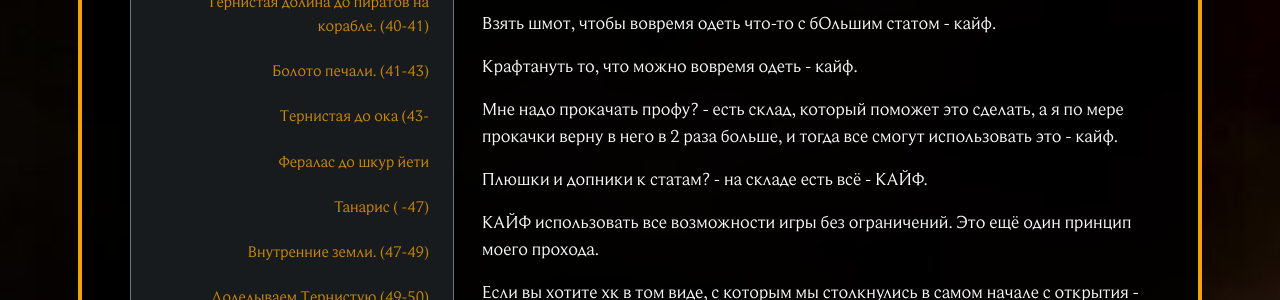
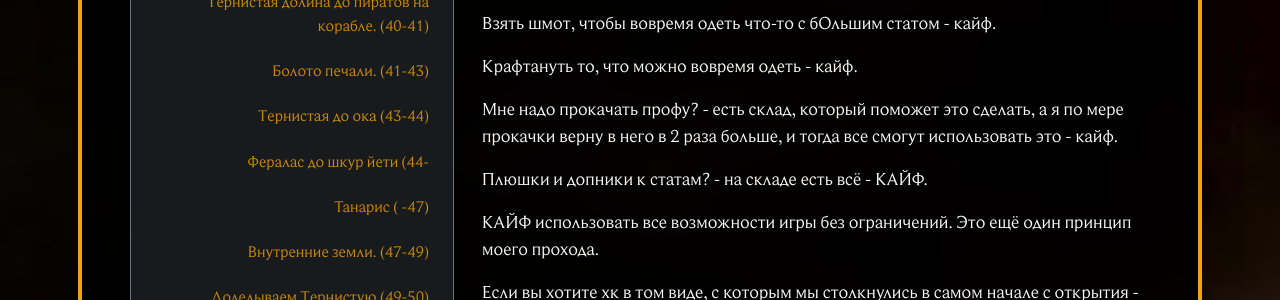
Before and after one commit to Phoenix-Guilds/phoenix-guilds.github.io, a Jekyll site: the page built from _guides/gayd-po-prokachke-hk-ot-silmy.md, in a window 1280 px wide. Shown: the part 1690-1990 px from the top of the page. Built offline with Jekyll 4.4.1, drawn with Linux system fonts in a browser that asks for light colours; nearby versions of some CDN libraries; library files that are not in the unit come from our copies.

Commit message:
Update Гайды “gayd-po-prokachke-hk-ot-silmy”

```diff
--- a/_guides/gayd-po-prokachke-hk-ot-silmy.md
+++ b/_guides/gayd-po-prokachke-hk-ot-silmy.md
@@ -943,7 +943,7 @@ description: |-
 
 Всё само собой выполняется.
 
-### Тернистая до ока (43-
+### Тернистая до ока (43-44)
 
 Со спокойной душой и выполненным долгом летим в Тернистую, в Пиратскую бухту, и работаем по списку.
 
@@ -978,10 +978,6 @@ description: |-
 
 Сдаём.
 
-
-
-
-
 * Пульсирующие кристаллы
 
  До квеста с оком разума.
@@ -992,7 +988,7 @@ description: |-
 
 летим в Фералас
 
-### Фералас до шкур йети
+### Фералас до шкур йети (44-
 
 Ну тут всё так же просто. Едем в Фералас, делаем до шкурок йети, всё просто и аккуратно.
 
```
